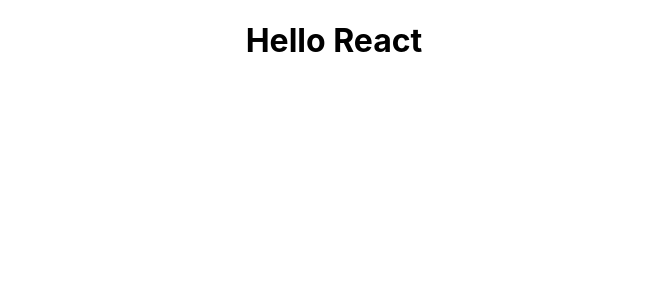
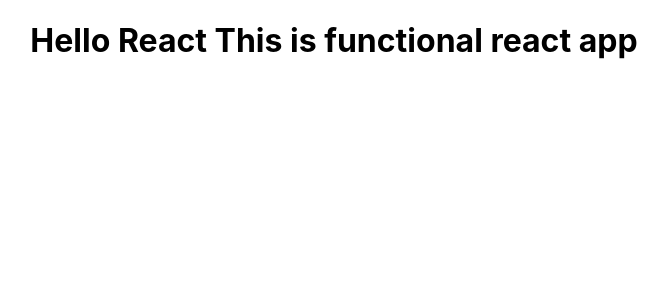
Before and after one commit to tejsubedi/MERN-APP, a React (Create React App) app: page / in a window 1280 px wide. Shown: the top 300 px of the page, without its empty margins (306-974 px from the left). Built offline with nearby package versions, Linux system fonts and the light colour scheme.

Commit message:
app.js updated

```diff
--- a/src/App.js
+++ b/src/App.js
@@ -4,7 +4,7 @@
 function App() {
   return (
     <div className="App">
-      <h1>Hello React</h1>
+      <h1>Hello React This is functional react app</h1>
     </div>
   );
 }
```
